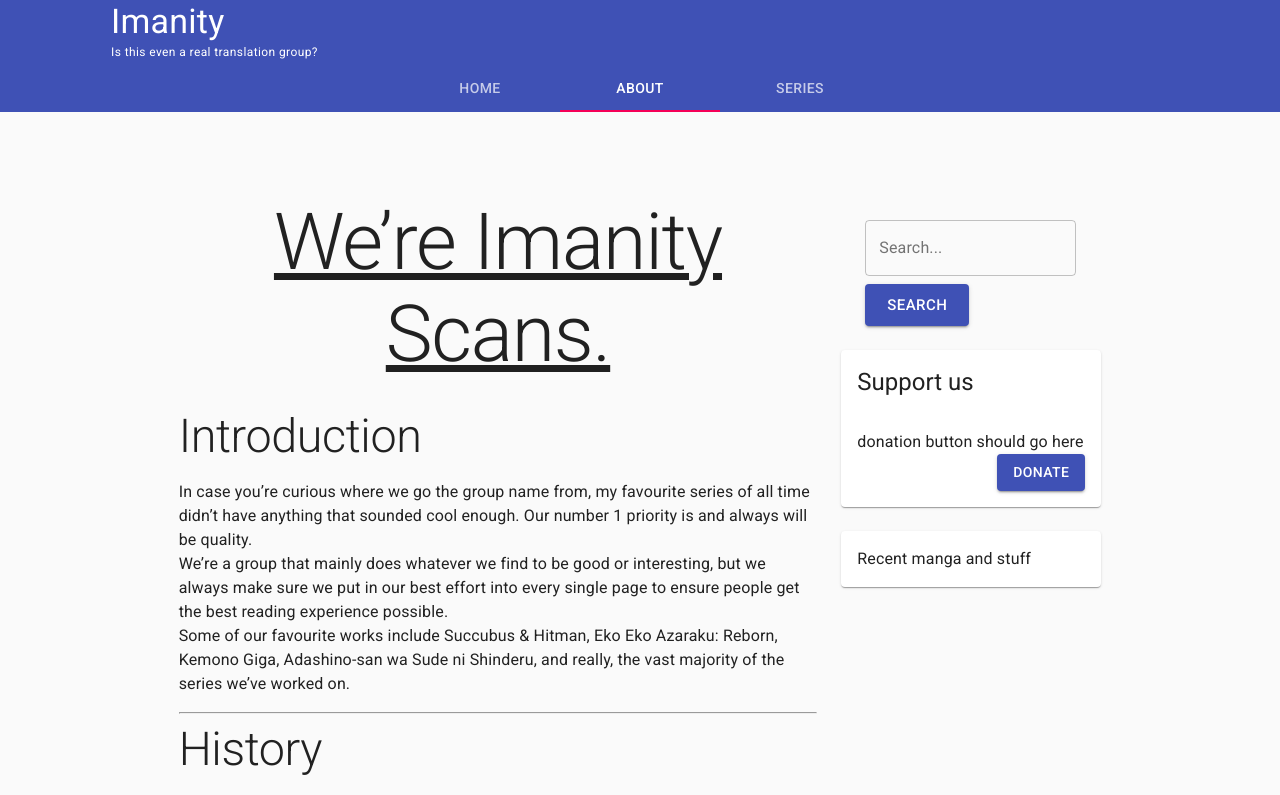
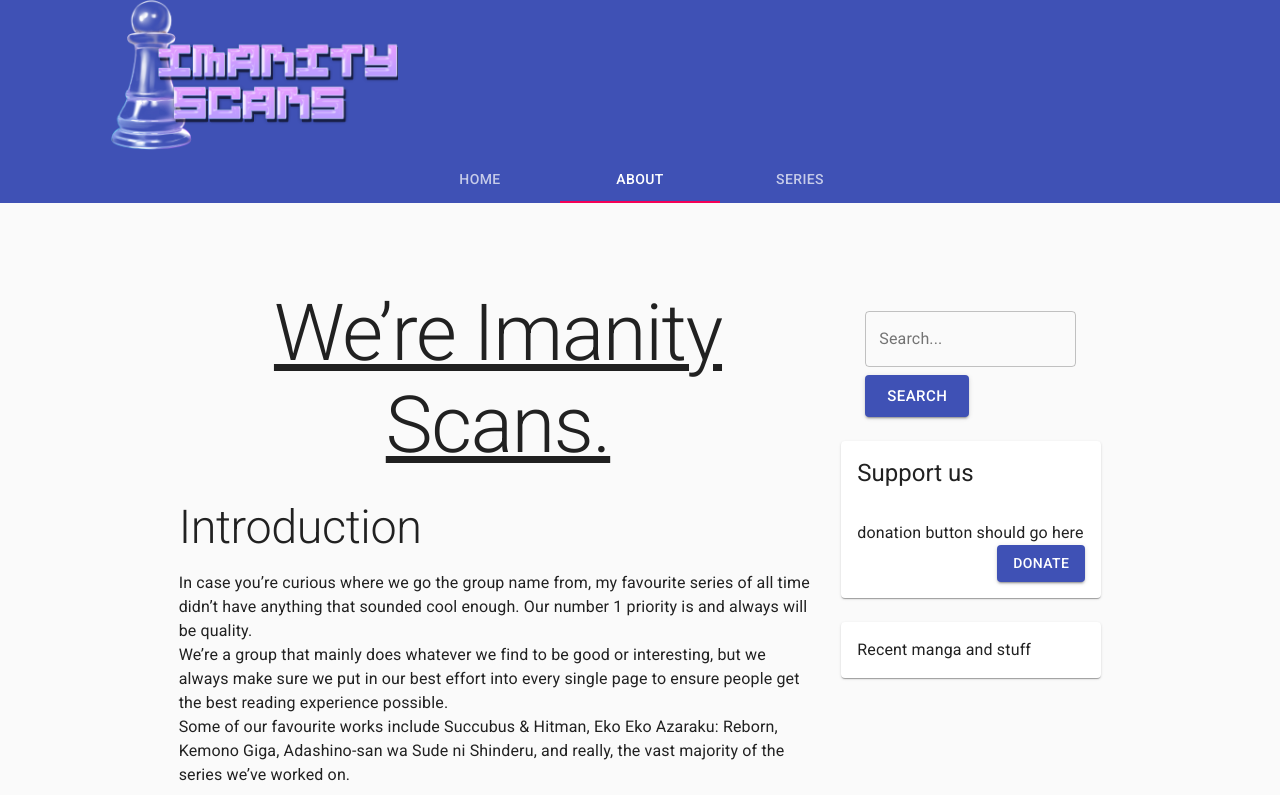
Before and after one commit to MonMonMnemonics/imghosting-react, a Next.js app: page /about in a window 1280 px wide. Shown: the top 795 px of the page. Built offline with nearby package versions, Linux system fonts and the light colour scheme.

Commit message:
Added skeleton for series list

```diff
--- a/src/PageContainer.tsx
+++ b/src/PageContainer.tsx
@@ -14,10 +14,12 @@ const useStyles = makeStyles((theme) => ({
         '@media (max-width:600px)': {
             textAlign:"center"
         }
+    },
+    logohead: {
+        width: "287px",
+        height: "150px"
     }
 }));
-
-
 
 const PageContainer: React.FC = ({ children }) => {
 
@@ -41,8 +43,7 @@ const PageContainer: React.FC = ({ children }) => {
             <AppBar elevation={trigger ? 4 : 0} position="static">
                 <Toolbar style={{ display:'flex', justifyContent:'center' }}>
                     <div className={classes.headerWrapper}>
-                        <Link variant="h4" href="/" color="inherit" underline="none">Imanity</Link>
-                        <Typography variant="caption">Is this even a real translation group?</Typography>
+                        <a href="/"><img className={classes.logohead} src={`/imanitypawn.png`}/></a>
                     </div>
                 </Toolbar>
                 <Tabs centered={true} value={route} onChange={handleTabChange} >
```
Also changed, not shown: src/ReaderHead.tsx (+6 -2 lines), public/imanitypawn.png (renamed from Assets/imanitypawn.png).
